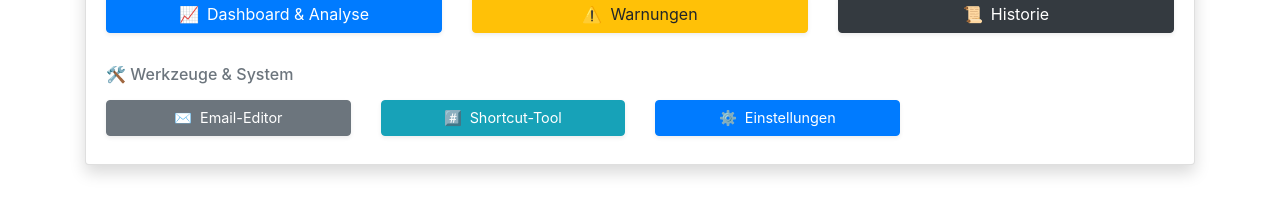
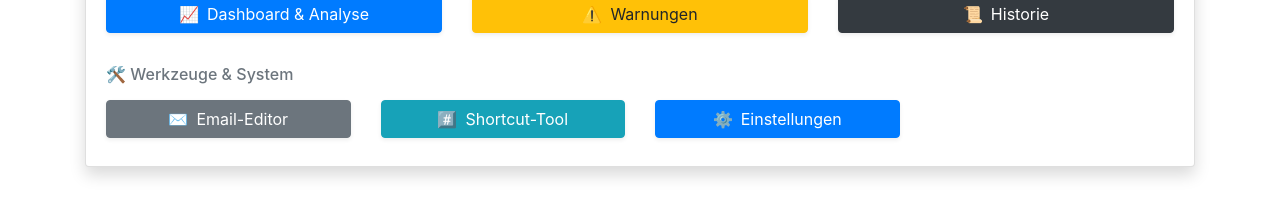
Before and after one commit to CmoneBK/Schild-WebUntis-Tool, a Flask app: page / in a window 1280 px wide. Shown: the part 1187-1402 px from the top of the page. Before the commit the page ends 1363 px from the top, so only its background shows below. Run offline with Flask 2, Linux system fonts and the light colour scheme; some libraries are stand-ins or nearby versions.

Commit message:
3.0 Vorbereitungen

```diff
--- a/Schild_WebUntis_Tool/templates/index.html
+++ b/Schild_WebUntis_Tool/templates/index.html
@@ -433,7 +433,7 @@
                     </div>
                     <div class="col-md-3 mb-2">
                         <button id="toggleEditor" class="btn btn-secondary w-100 shadow-sm">
-                            <div class="d-flex align-items-center justify-content-center" style="font-size: 0.9rem;">
+                            <div class="d-flex align-items-center justify-content-center">
                                 <span class="mr-2">✉️</span> Email-Editor
                             </div>
                         </button>
@@ -441,7 +441,7 @@
                     {% if enable_upload %}
                     <div class="col-md-3 mb-2">
                         <button id="toggleUploadArea" class="btn btn-warning w-100 shadow-sm">
-                            <div class="d-flex align-items-center justify-content-center" style="font-size: 0.9rem;">
+                            <div class="d-flex align-items-center justify-content-center">
                                 <span class="mr-2">⬆️</span> Upload
                             </div>
                         </button>
@@ -449,14 +449,14 @@
                     {% endif %}
                     <div class="col-md-3 mb-2">
                         <button id="toggleShortcutCreator" class="btn btn-info w-100 shadow-sm">
-                            <div class="d-flex align-items-center justify-content-center" style="font-size: 0.9rem;">
+                            <div class="d-flex align-items-center justify-content-center">
                                 <span class="mr-2">#️⃣</span> Shortcut-Tool
                             </div>
                         </button>
                     </div>
                     <div class="col-md-3 mb-2">
                         <button id="toggle-settings" class="btn btn-primary w-100 shadow-sm">
-                            <div class="d-flex align-items-center justify-content-center" style="font-size: 0.9rem;">
+                            <div class="d-flex align-items-center justify-content-center">
                                 <span class="mr-2">⚙️</span> Einstellungen
                             </div>
                         </button>
@@ -547,8 +547,8 @@
                     </div>
 
                     <div class="mt-4">
-                        <button id="btn-reindex-history" class="btn btn-outline-secondary btn-sm">🔄 Bestehende Logs neu indizieren</button>
-                        <button id="btn-reset-history" class="btn btn-outline-danger btn-sm ml-2">🗑️ Historie zurücksetzen</button>
+                        <button id="btn-reindex-history" class="btn btn-outline-secondary">🔄 Bestehende Logs neu indizieren</button>
+                        <button id="btn-reset-history" class="btn btn-outline-danger ml-2">🗑️ Historie zurücksetzen</button>
                     </div>
                 </div>
             </div>
```
